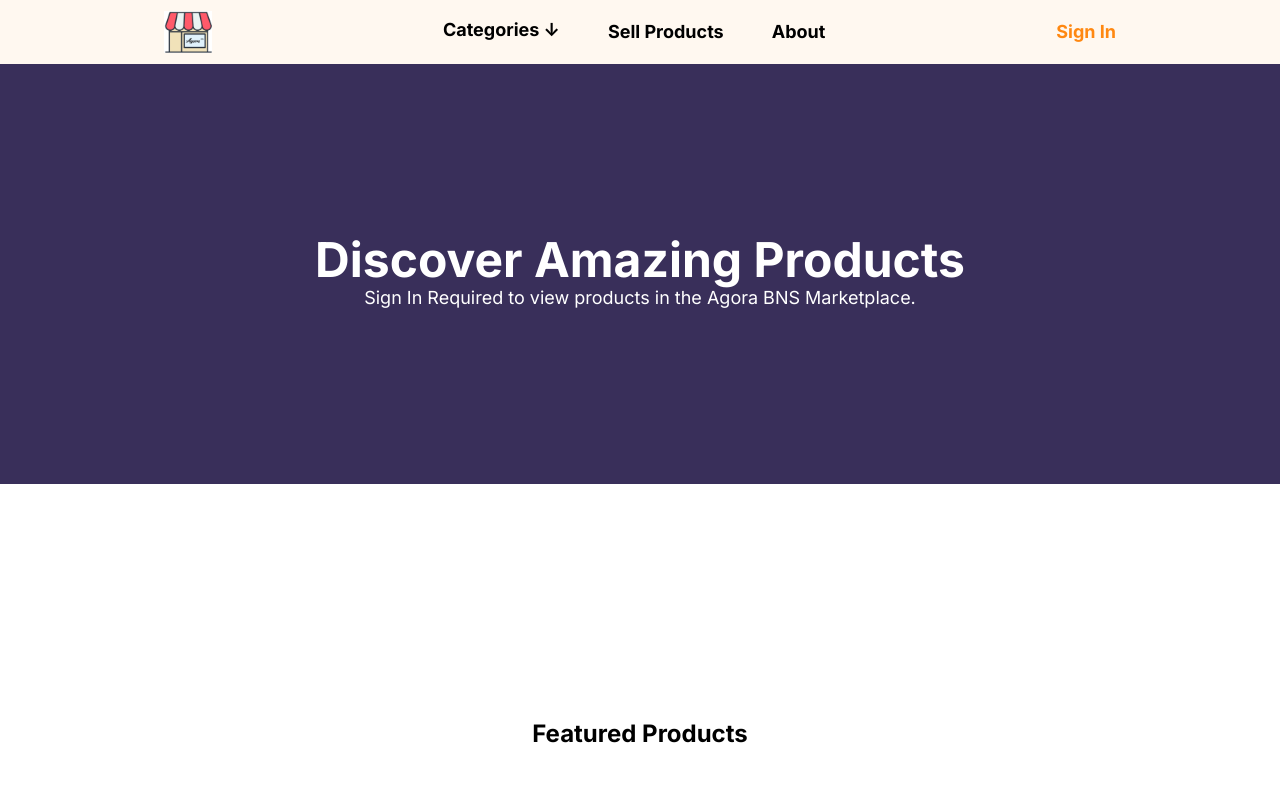
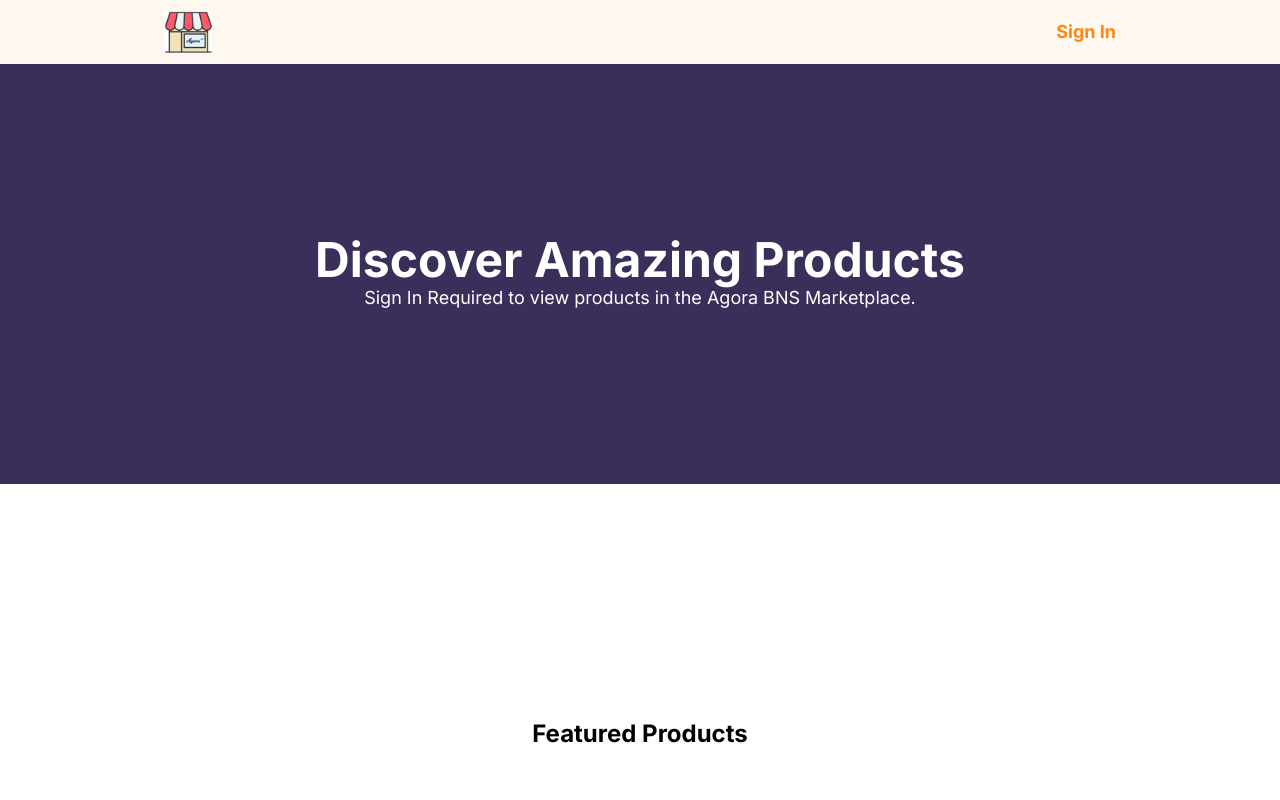
Before and after one commit to cuihonglei/agora-bns, a Next.js app: page / in a window 1280 px wide. Shown: the top 800 px of the page. Built offline with nearby package versions, Linux system fonts and the light colour scheme; no server answers.

Commit message:
Removed the debuging code.

```diff
--- a/app/components/header.js
+++ b/app/components/header.js
@@ -140,7 +140,7 @@ function Header() {
         </Link>
 
         {/* Menu */}
-        {true &&
+        {user &&
           <div className="flex flex-1">
             <Menu />
           </div>
```
